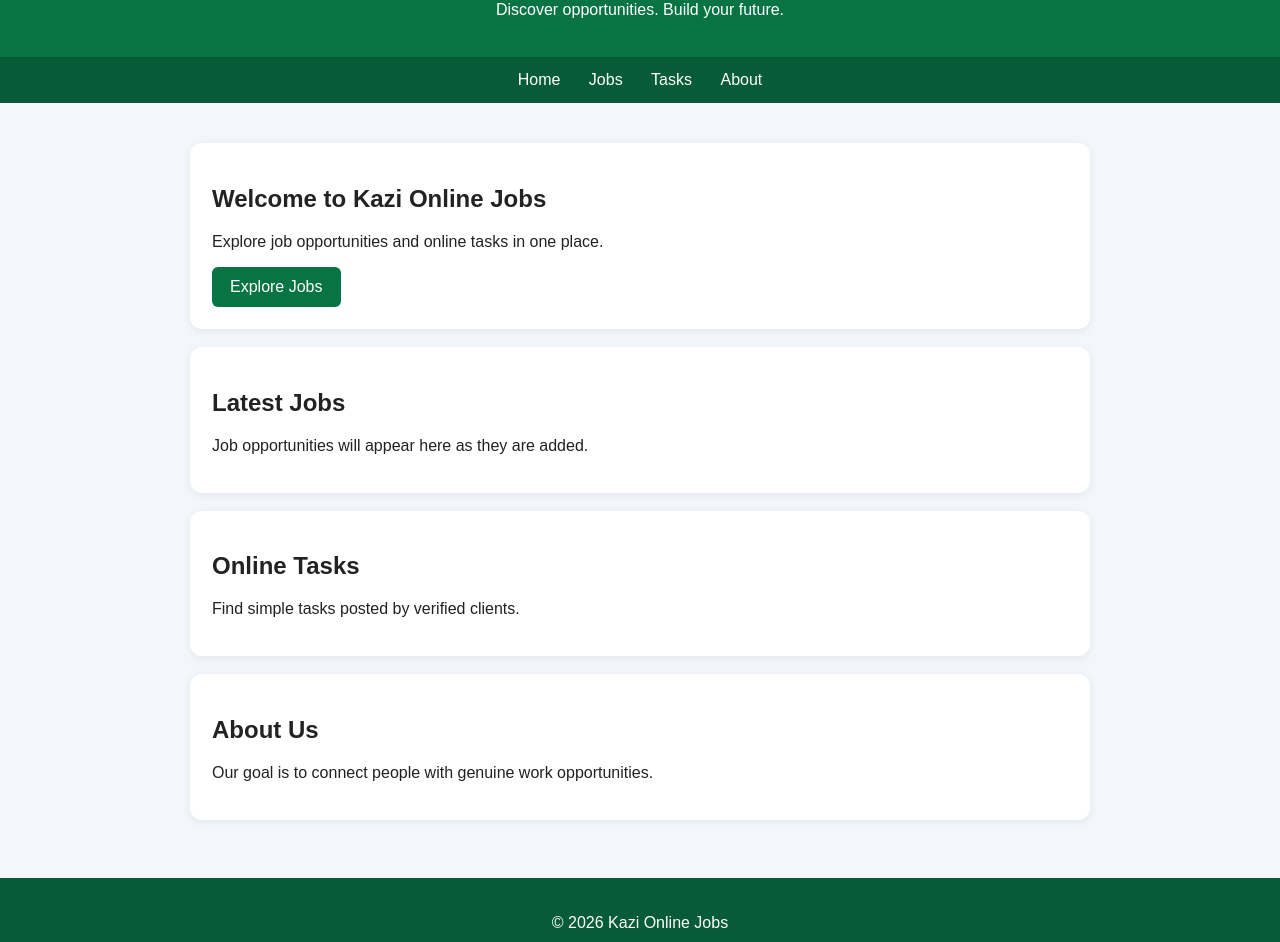
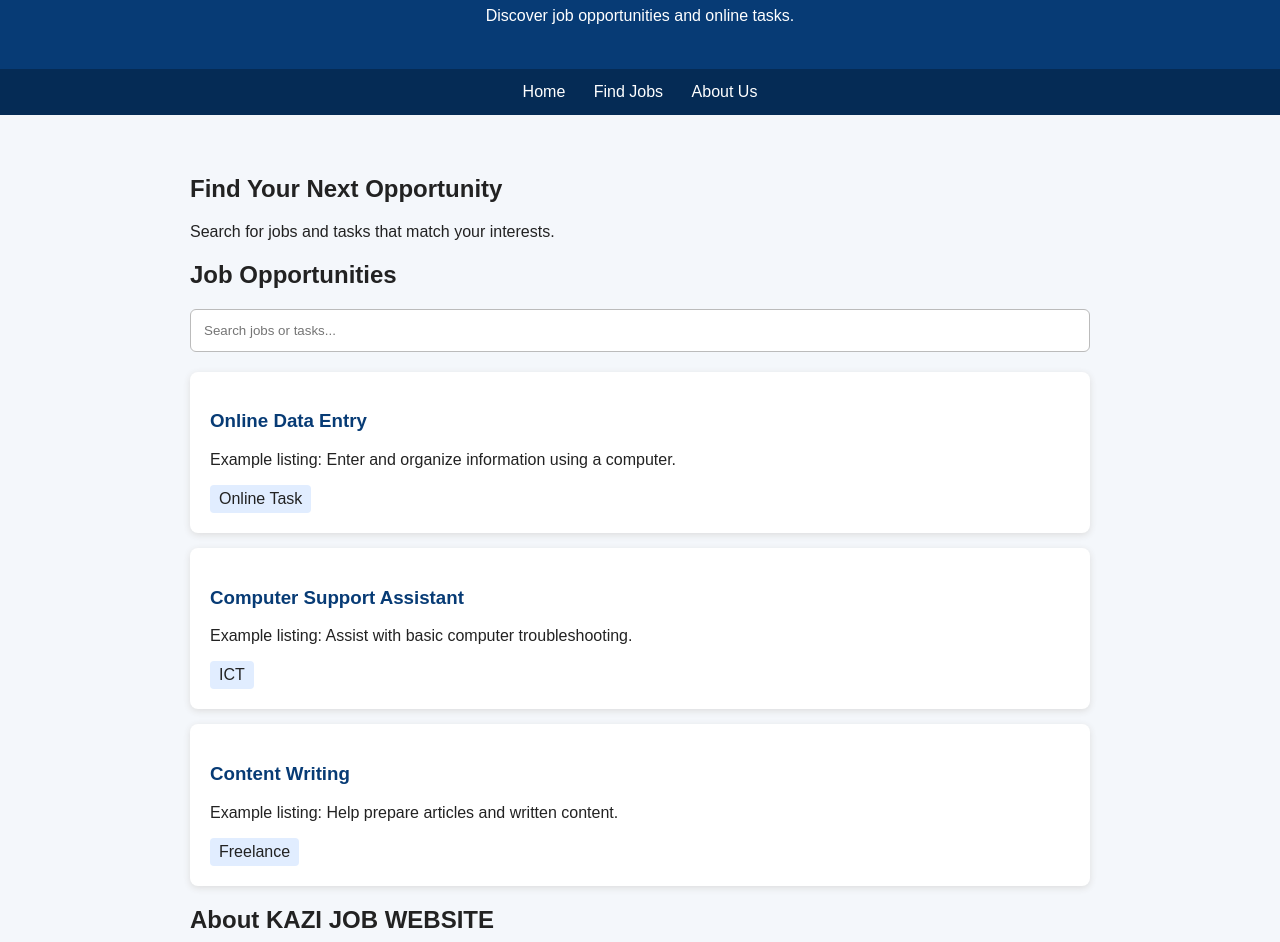
Before and after one commit to Castrophil254/KAZI--JOB-WEBSITE, a plain HTML site: page index.html in a window 1280 px wide. Shown: the part 119-1061 px from the top of the page. Drawn offline with Linux system fonts and the light colour scheme.

Commit message:
Revamp index.html for KAZI JOB WEBSITE
Updated the title and improved styling for better user experience. Enhanced job listings and search functionality.

```diff
--- a/index.html
+++ b/index.html
@@ -4,96 +4,145 @@ HTML
 <head>
   <meta charset="UTF-8">
   <meta name="viewport" content="width=device-width, initial-scale=1.0">
-  <title>Kazi Online Jobs</title>
+  <title>KAZI JOB WEBSITE</title>
   <style>
     body {
+      margin: 0;
       font-family: Arial, sans-serif;
-      margin: 0;
-      background: #f3f6fa;
+      background: #f4f7fb;
       color: #222;
     }
     header {
-      background: #087443;
+      background: #073b75;
       color: white;
-      padding: 22px;
       text-align: center;
+      padding: 28px 15px;
     }
     nav {
-      background: #075b36;
+      background: #052b55;
       padding: 14px;
       text-align: center;
     }
     nav a {
       color: white;
+      text-decoration: none;
       margin: 0 12px;
-      text-decoration: none;
     }
-    main {
+    .container {
       max-width: 900px;
       margin: 25px auto;
       padding: 15px;
     }
-    .card {
+    .search {
+      width: 100%;
+      padding: 13px;
+      box-sizing: border-box;
+      border: 1px solid #bbb;
+      border-radius: 6px;
+      margin-bottom: 20px;
+    }
+    .job {
       background: white;
-      padding: 22px;
-      margin-bottom: 18px;
-      border-radius: 12px;
-      box-shadow: 0 2px 8px #00000012;
+      padding: 20px;
+      margin-bottom: 15px;
+      border-radius: 8px;
+      box-shadow: 0 2px 7px #ddd;
     }
-    .button {
+    .job h3 { color: #073b75; }
+    .tag {
       display: inline-block;
-      background: #087443;
-      color: white;
-      padding: 11px 18px;
-      border-radius: 6px;
-      text-decoration: none;
+      background: #e1edff;
+      padding: 5px 9px;
+      border-radius: 4px;
     }
     footer {
+      background: #052b55;
+      color: white;
       text-align: center;
-      padding: 20px;
-      background: #075b36;
-      color: white;
+      padding: 18px;
     }
   </style>
 </head>
 <body>
+
   <header>
-    <h1>Kazi Online Jobs</h1>
-    <p>Discover opportunities. Build your future.</p>
+    <h1>KAZI JOB WEBSITE</h1>
+    <p>Discover job opportunities and online tasks.</p>
   </header>
 
   <nav>
     <a href="#home">Home</a>
-    <a href="#jobs">Jobs</a>
-    <a href="#tasks">Tasks</a>
-    <a href="#about">About</a>
+    <a href="#jobs">Find Jobs</a>
+    <a href="#about">About Us</a>
   </nav>
 
-  <main id="home">
-    <section class="card">
-      <h2>Welcome to Kazi Online Jobs</h2>
-      <p>Explore job opportunities and online tasks in one place.</p>
-      <a class="button" href="#jobs">Explore Jobs</a>
+  <main class="container" id="home">
+    <h2>Find Your Next Opportunity</h2>
+    <p>Search for jobs and tasks that match your interests.</p>
+
+    <section id="jobs">
+      <h2>Job Opportunities</h2>
+      <input
+        class="search"
+        id="search"
+        type="text"
+        placeholder="Search jobs or tasks..."
+        aria-label="Search jobs or tasks"
+      >
+
+      <div class="job">
+        <h3>Online Data Entry</h3>
+        <p>Example listing: Enter and organize information using a computer.</p>
+        <span class="tag">Online Task</span>
+      </div>
+
+      <div class="job">
+        <h3>Computer Support Assistant</h3>
+        <p>Example listing: Assist with basic computer troubleshooting.</p>
+        <span class="tag">ICT</span>
+      </div>
+
+      <div class="job">
+        <h3>Content Writing</h3>
+        <p>Example listing: Help prepare articles and written content.</p>
+        <span class="tag">Freelance</span>
+      </div>
+
+      <p id="noResults" hidden>No matching listings found.</p>
     </section>
 
-    <section class="card" id="jobs">
-      <h2>Latest Jobs</h2>
-      <p>Job opportunities will appear here as they are added.</p>
-    </section>
-
-    <section class="card" id="tasks">
-      <h2>Online Tasks</h2>
-      <p>Find simple tasks posted by verified clients.</p>
-    </section>
-
-    <section class="card" id="about">
-      <h2>About Us</h2>
-      <p>Our goal is to connect people with genuine work opportunities.</p>
+    <section id="about">
+      <h2>About KAZI JOB WEBSITE</h2>
+      <p>
+        Our goal is to help people discover job opportunities
+        and online tasks in one place.
+      </p>
+      <p>Listings on this starter page are examples, not verified vacancies.</p>
     </section>
   </main>
 
   <footer>
-    <p>© 2026 Kazi Online Jobs</p>
+    <p>&copy; 2026 KAZI JOB WEBSITE. All rights reserved.</p>
   </footer>
+
+  <script>
+    const search = document.getElementById("search");
+    const jobs = document.querySelectorAll(".job");
+    const noResults = document.getElementById("noResults");
+
+    search.addEventListener("input", function () {
+      const term = search.value.toLowerCase();
+      let visible = 0;
+
+      jobs.forEach(function (job) {
+        const matches = job.textContent.toLowerCase().includes(term);
+        job.hidden = !matches;
+        if (matches) visible++;
+      });
+
+      noResults.hidden = visible !== 0;
+    });
+  </script>
+
 </body>
 </html>
```
